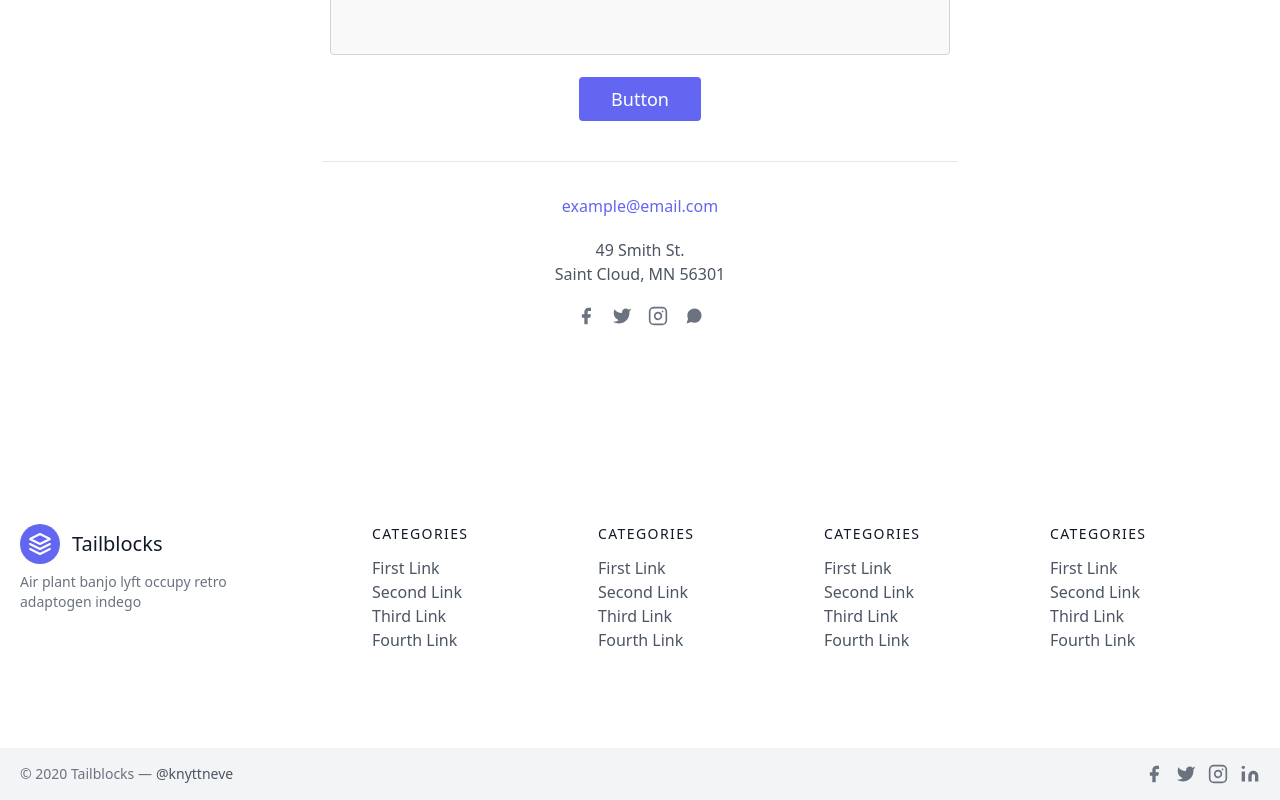
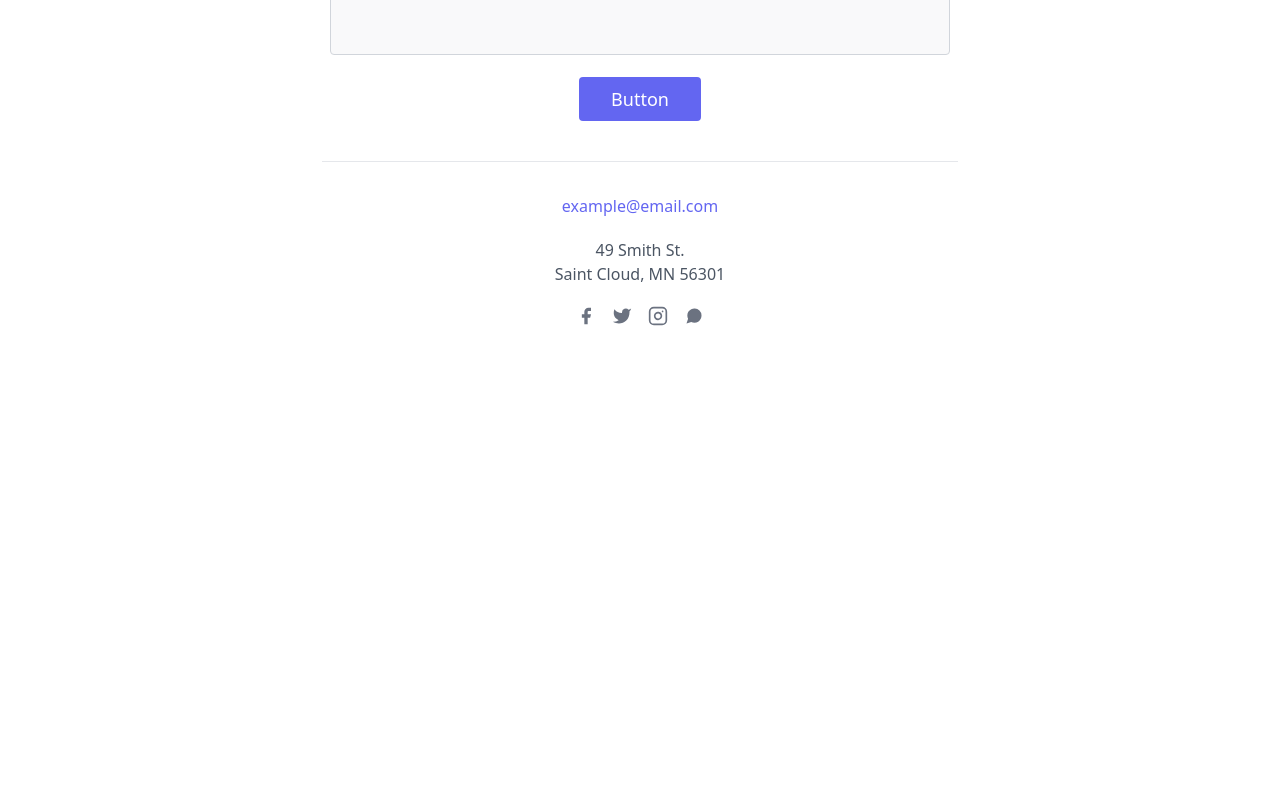
Before and after one commit to Kimchi-Haggis/what-should-i-cook, a Next.js app: page / in a window 1280 px wide. Shown: the part 2375-3175 px from the top of the page. After the commit the page ends 2803 px from the top, so only its background shows below. Built offline with nearby package versions, Linux system fonts and the light colour scheme; a web font is replaced by a local one.

Commit message:
[Remove] footer section

```diff
--- a/Layouts/PageLayouts.tsx
+++ b/Layouts/PageLayouts.tsx
@@ -1,5 +1,4 @@
 import Contact from '@components/section/Contact';
-import Footer from '@components/section/Footer';
 import Navbar from '@components/common/Navbar/Navbar';
 import Hero from '@components/section/Hero';
 import React from 'react'
@@ -14,7 +13,6 @@ const PageLayouts = (props: Props) => {
       <Hero />
       <TryThis />
       <Contact />
-      <Footer />
     </>
   )
 }
--- a/components/section/Footer.tsx
+++ /dev/null
@@ -1,124 +0,0 @@
-import React from 'react'
-
-type Props = {}
-
-const Footer = (props: Props) => {
-  return (
-    <footer className="text-gray-600 body-font">
-      <div className="container px-5 py-24 mx-auto flex md:items-center lg:items-start md:flex-row md:flex-nowrap flex-wrap flex-col">
-        <div className="w-64 flex-shrink-0 md:mx-0 mx-auto text-center md:text-left">
-          <a className="flex title-font font-medium items-center md:justify-start justify-center text-gray-900">
-            <svg xmlns="http://www.w3.org/2000/svg" fill="none" stroke="currentColor" strokeLinecap="round" strokeLinejoin="round" strokeWidth="2" className="w-10 h-10 text-white p-2 bg-indigo-500 rounded-full" viewBox="0 0 24 24">
-              <path d="M12 2L2 7l10 5 10-5-10-5zM2 17l10 5 10-5M2 12l10 5 10-5"></path>
-            </svg>
-            <span className="ml-3 text-xl">Tailblocks</span>
-          </a>
-          <p className="mt-2 text-sm text-gray-500">Air plant banjo lyft occupy retro adaptogen indego</p>
-        </div>
-        <div className="flex-grow flex flex-wrap md:pl-20 -mb-10 md:mt-0 mt-10 md:text-left text-center">
-          <div className="lg:w-1/4 md:w-1/2 w-full px-4">
-            <h2 className="title-font font-medium text-gray-900 tracking-widest text-sm mb-3">CATEGORIES</h2>
-            <nav className="list-none mb-10">
-              <li>
-                <a className="text-gray-600 hover:text-gray-800">First Link</a>
-              </li>
-              <li>
-                <a className="text-gray-600 hover:text-gray-800">Second Link</a>
-              </li>
-              <li>
-                <a className="text-gray-600 hover:text-gray-800">Third Link</a>
-              </li>
-              <li>
-                <a className="text-gray-600 hover:text-gray-800">Fourth Link</a>
-              </li>
-            </nav>
-          </div>
-          <div className="lg:w-1/4 md:w-1/2 w-full px-4">
-            <h2 className="title-font font-medium text-gray-900 tracking-widest text-sm mb-3">CATEGORIES</h2>
-            <nav className="list-none mb-10">
-              <li>
-                <a className="text-gray-600 hover:text-gray-800">First Link</a>
-              </li>
-              <li>
-                <a className="text-gray-600 hover:text-gray-800">Second Link</a>
-              </li>
-              <li>
-                <a className="text-gray-600 hover:text-gray-800">Third Link</a>
-              </li>
-              <li>
-                <a className="text-gray-600 hover:text-gray-800">Fourth Link</a>
-              </li>
-            </nav>
-          </div>
-          <div className="lg:w-1/4 md:w-1/2 w-full px-4">
-            <h2 className="title-font font-medium text-gray-900 tracking-widest text-sm mb-3">CATEGORIES</h2>
-            <nav className="list-none mb-10">
-              <li>
-                <a className="text-gray-600 hover:text-gray-800">First Link</a>
-              </li>
-              <li>
-                <a className="text-gray-600 hover:text-gray-800">Second Link</a>
-              </li>
-              <li>
-                <a className="text-gray-600 hover:text-gray-800">Third Link</a>
-              </li>
-              <li>
-                <a className="text-gray-600 hover:text-gray-800">Fourth Link</a>
-              </li>
-            </nav>
-          </div>
-          <div className="lg:w-1/4 md:w-1/2 w-full px-4">
-            <h2 className="title-font font-medium text-gray-900 tracking-widest text-sm mb-3">CATEGORIES</h2>
-            <nav className="list-none mb-10">
-              <li>
-                <a className="text-gray-600 hover:text-gray-800">First Link</a>
-              </li>
-              <li>
-                <a className="text-gray-600 hover:text-gray-800">Second Link</a>
-              </li>
-              <li>
-                <a className="text-gray-600 hover:text-gray-800">Third Link</a>
-              </li>
-              <li>
-                <a className="text-gray-600 hover:text-gray-800">Fourth Link</a>
-              </li>
-            </nav>
-          </div>
-        </div>
-      </div>
-      <div className="bg-gray-100">
-        <div className="container mx-auto py-4 px-5 flex flex-wrap flex-col sm:flex-row">
-          <p className="text-gray-500 text-sm text-center sm:text-left">© 2020 Tailblocks —
-            <a href="https://twitter.com/knyttneve" rel="noopener noreferrer" className="text-gray-600 ml-1" target="_blank">@knyttneve</a>
-          </p>
-          <span className="inline-flex sm:ml-auto sm:mt-0 mt-2 justify-center sm:justify-start">
-            <a className="text-gray-500">
-              <svg fill="currentColor" strokeLinecap="round" strokeLinejoin="round" strokeWidth="2" className="w-5 h-5" viewBox="0 0 24 24">
-                <path d="M18 2h-3a5 5 0 00-5 5v3H7v4h3v8h4v-8h3l1-4h-4V7a1 1 0 011-1h3z"></path>
-              </svg>
-            </a>
-            <a className="ml-3 text-gray-500">
-              <svg fill="currentColor" strokeLinecap="round" strokeLinejoin="round" strokeWidth="2" className="w-5 h-5" viewBox="0 0 24 24">
-                <path d="M23 3a10.9 10.9 0 01-3.14 1.53 4.48 4.48 0 00-7.86 3v1A10.66 10.66 0 013 4s-4 9 5 13a11.64 11.64 0 01-7 2c9 5 20 0 20-11.5a4.5 4.5 0 00-.08-.83A7.72 7.72 0 0023 3z"></path>
-              </svg>
-            </a>
-            <a className="ml-3 text-gray-500">
-              <svg fill="none" stroke="currentColor" strokeLinecap="round" strokeLinejoin="round" strokeWidth="2" className="w-5 h-5" viewBox="0 0 24 24">
-                <rect width="20" height="20" x="2" y="2" rx="5" ry="5"></rect>
-                <path d="M16 11.37A4 4 0 1112.63 8 4 4 0 0116 11.37zm1.5-4.87h.01"></path>
-              </svg>
-            </a>
-            <a className="ml-3 text-gray-500">
-              <svg fill="currentColor" stroke="currentColor" strokeLinecap="round" strokeLinejoin="round" strokeWidth="0" className="w-5 h-5" viewBox="0 0 24 24">
-                <path stroke="none" d="M16 8a6 6 0 016 6v7h-4v-7a2 2 0 00-2-2 2 2 0 00-2 2v7h-4v-7a6 6 0 016-6zM2 9h4v12H2z"></path>
-                <circle cx="4" cy="4" r="2" stroke="none"></circle>
-              </svg>
-            </a>
-          </span>
-        </div>
-      </div>
-    </footer>
-  )
-}
-
-export default Footer;
```
